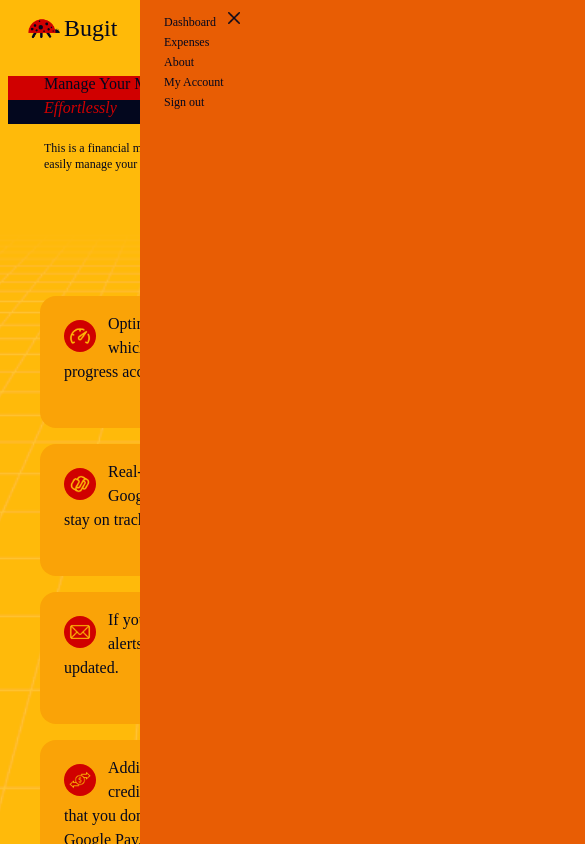
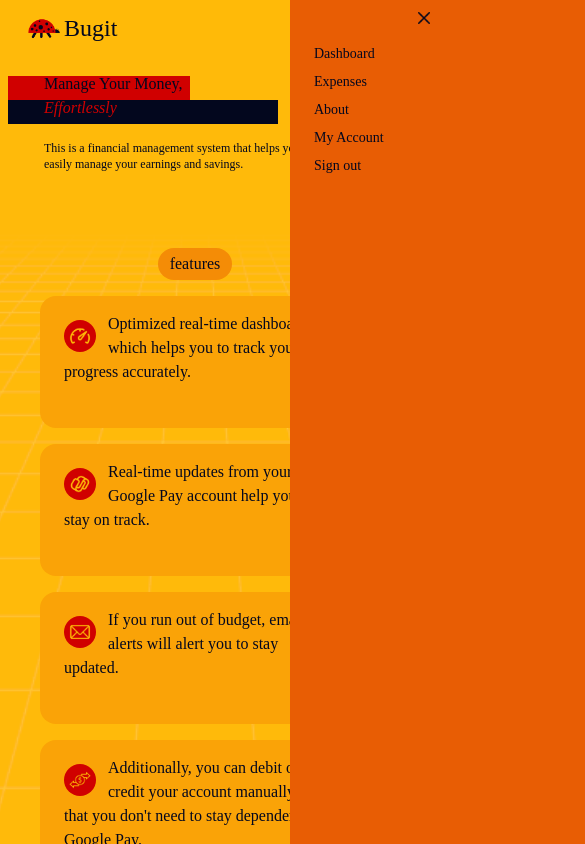
Before and after one commit to Shuvamdt/Budgify, a React (Vite) app in the folder Client/: page / in a window 390 px wide. Both pictures are taken after a click on the picture 346 px from the left and 28 px from the top of the page. Shown: the top 844 px of the page, 585 px wide, since content can reach past the window. Built offline with nearby package versions, Linux system fonts and the light colour scheme; a web font is replaced by a local one.

Commit message:
Sidebar fix

```diff
--- a/Client/src/components/Navbar.jsx
+++ b/Client/src/components/Navbar.jsx
@@ -24,19 +24,12 @@ const Navbar = () => {
   };
 
   useGSAP(() => {
-    gsap.from("a", {
-      y: -10,
-      opacity: 0,
-      delay: 0.7,
-      duration: 1.2,
-      stagger: 0.3,
-    });
     tl.current = gsap.timeline({ paused: true });
     tl.current.to(mobMenu.current, {
-      x: -420,
+      x: -350,
       duration: 0.4,
     });
-    tl.current.from("#items", {
+    tl.current.from(".items", {
       opacity: 0,
       x: 150,
       duration: 0.8,
@@ -132,34 +125,31 @@ const Navbar = () => {
 
       <div
         ref={mobMenu}
-        className="absolute md:hidden font-1 flex flex-col px-5 w-140 top-0 h-full left-140 sm:left-190 z-5 bg-[#E85D04]"
+        className="fixed md:hidden font-1 flex flex-col px-5 w-90 top-0 h-full left-160 sm:left-200 z-20 bg-[#E85D04]"
       >
-        <div className="flex flex-col justify-end absolute top-3 right-115 z-10">
+        <div className="absolute top-3 right-55">
           <img
             src="close.png"
             alt="close icon"
-            id="close"
-            className="h-3 w-3"
+            className="h-3 w-3 cursor-pointer"
             onClick={toggleMenu}
           />
         </div>
-        <div className="absolute top-3 px-1 text-xs">
+        <div className="absolute top-10 px-1 text-sm">
           <ul className="flex flex-col items-start justify-center">
-            <li id="items" className="py-0.5">
+            <li className="py-1 items">
               <a href="/dashboard">Dashboard</a>
             </li>
-            <li id="items" className="py-0.5">
+            <li className="py-1 items">
               <a href="/expenses">Expenses</a>
             </li>
-            <li id="items" className="py-0.5">
+            <li className="py-1 items">
               <a href="/about">About</a>
             </li>
-            <li id="items" className="py-0.5">
+            <li className="py-1 items">
               <a href="/my-account">My Account</a>
             </li>
-            <li id="items" className="py-0.5">
-              Sign out
-            </li>
+            <li className="py-1 items">Sign out</li>
           </ul>
         </div>
       </div>
```
